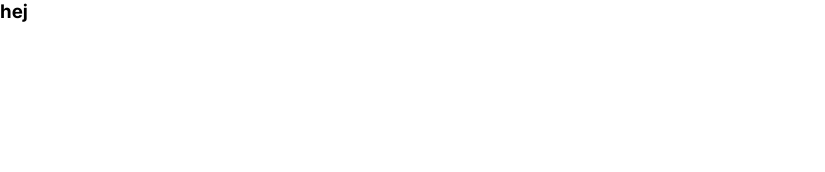
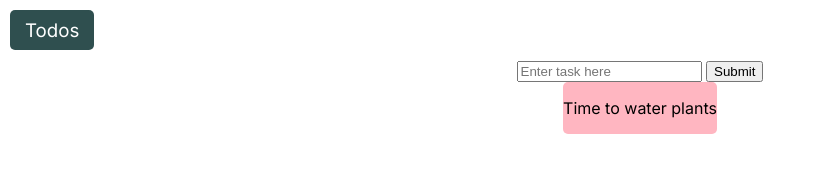
Before and after one commit to joeldegerman99/task, a website: page index.html in a window 1280 px wide. Shown: the whole page, without its empty margins (0-825 px from the left). Drawn offline with Linux system fonts and the light colour scheme.

Commit message:
Started with some stuff

```diff
--- a/app/scss/components/_index.scss
+++ b/app/scss/components/_index.scss
@@ -0,0 +1,2 @@
+@forward "navbar";
+@forward "todo";
--- /dev/null
+++ b/app/scss/components/navbar.scss
@@ -0,0 +1,19 @@
+@use '../util' as util;
+
+.navbar {
+  height: util.rem(60);
+  display: flex;
+  padding: util.rem(10);
+
+  &__title_container {
+    display: flex;
+    align-items: center;
+    background-color: darkslategrey;
+    color: white;
+    border-radius: util.rem(5);
+    padding: 0 util.rem(15);
+    h3 {
+      font-weight: normal;
+    }
+  }
+}
--- /dev/null
+++ b/app/scss/components/todo.scss
@@ -0,0 +1,6 @@
+@use '../util' as util;
+
+.todo {
+  background-color: lightpink;
+  border-radius: util.rem(5);
+}
--- a/app/scss/globals/_index.scss
+++ b/app/scss/globals/_index.scss
@@ -2,3 +2,5 @@
 @forward 'fonts.scss';
 @forward 'boilerplate.scss';
 @forward 'typography.scss';
+@forward "layout";
+@forward "input";
--- a/app/scss/globals/boilerplate.scss
+++ b/app/scss/globals/boilerplate.scss
@@ -1,6 +1,7 @@
 html {
   font-size: 100%;
   box-sizing: border-box;
+  height: 100%;
 }
 
 *,
@@ -10,6 +11,7 @@ html {
 }
 
 body {
+  min-height: 100vh;
   margin: 0;
   padding: 0;
   font-family: var(--font-inter);
--- a/app/scss/globals/colors.scss
+++ b/app/scss/globals/colors.scss
@@ -1,7 +1,3 @@
 :root {
   --red: hsl(0, 100%, 50%);
 }
-
-h1 {
-  background-color: var(--red);
-}
--- /dev/null
+++ b/app/scss/globals/input.scss
@@ -0,0 +1,3 @@
+input {
+  outline: none;
+}
--- /dev/null
+++ b/app/scss/globals/layout.scss
@@ -0,0 +1,15 @@
+.flex {
+  display: flex;
+}
+
+.justify-center {
+  justify-content: center;
+}
+
+.align-center {
+  align-items: center
+}
+
+.flex-col {
+  flex-direction: column;
+}
--- a/app/scss/globals/typography.scss
+++ b/app/scss/globals/typography.scss
@@ -2,6 +2,7 @@ h1,
 h2,
 h3 {
   margin-top: 0;
+  margin-bottom: 0;
 }
 
 a,
--- a/index.html
+++ b/index.html
@@ -1,20 +1,37 @@
 <!DOCTYPE html>
 <html lang="en">
 <head>
-    <meta charset="UTF-8" />
-    <meta http-equiv="X-UA-Compatible" content="IE=edge" />
-    <meta name="viewport" content="width='device-width', initial-scale=1.0" />
-    <link rel="preconnect" href="https://fonts.googleapis.com" />
-    <link rel="preconnect" href="https://fonts.gstatic.com" crossorigin />
+  <meta charset="UTF-8"/>
+  <meta content="IE=edge" http-equiv="X-UA-Compatible"/>
+  <meta content="width='device-width', initial-scale=1.0" name="viewport"/>
+  <link href="https://fonts.googleapis.com" rel="preconnect"/>
+  <link crossorigin href="https://fonts.gstatic.com" rel="preconnect"/>
   <link
           href="https://fonts.googleapis.com/css2?family=Inter:wght@400;700&display=swap"
           rel="stylesheet"
   />
-    <link rel="stylesheet" href="/dist/style.css" />
-    <script src="/dist/script.js" defer></script>
+  <link href="/dist/style.css" rel="stylesheet"/>
+  <script defer src="/dist/script.js"></script>
   <title>Document</title>
 </head>
 <body>
-    <h3>hej</h3>
+<header>
+  <nav class="navbar">
+    <div class="navbar__title_container">
+      <h3>Todos</h3>
+    </div>
+  </nav>
+</header>
+<main>
+  <section class="flex flex-col align-center">
+    <form>
+      <input placeholder="Enter task here" type="text">
+      <input type="submit">
+    </form>
+    <div class="todo">
+      <p>Time to water plants</p>
+    </div>
+  </section>
+</main>
 </body>
 </html>
```
Also changed, not shown: about.html (added, +10 -0 lines), dist/style.css, 2 other files. Lines whose indentation alone changed are shown as unchanged.
